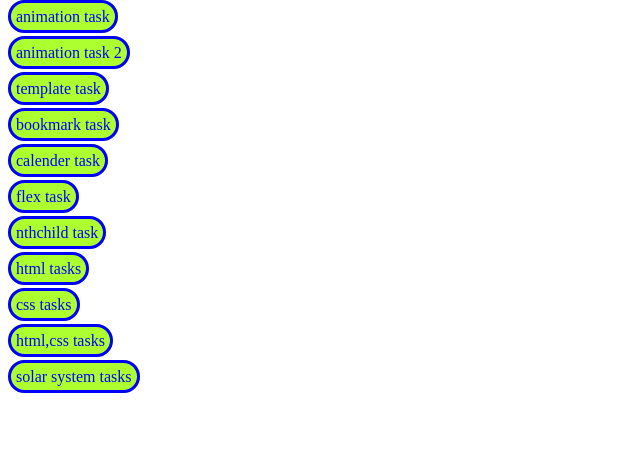
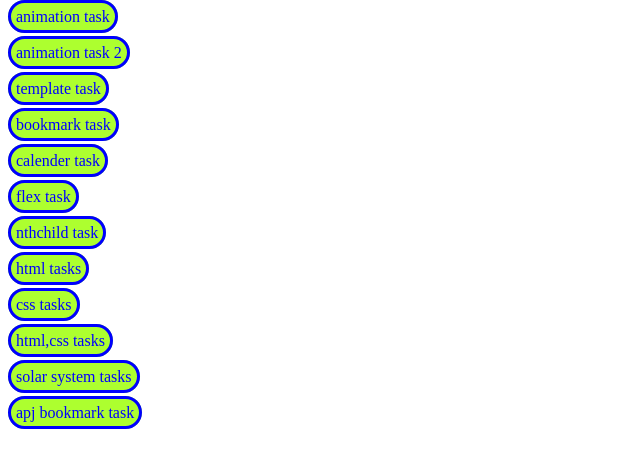
Before and after one commit to dakaniramesh26/CSS, a plain HTML site: page index.html in a window 1280 px wide. Shown: the whole page, without its empty margins (0-640 px from the left). Drawn offline with Linux system fonts and the light colour scheme.

Commit message:
Update index.html

```diff
--- a/index.html
+++ b/index.html
@@ -26,5 +26,6 @@
       <a href="task1.html">css tasks</a><br><br>
       <a href="tasks.html">html,css tasks</a><br><br>
      <a href="solarsystem.html">solar system tasks</a><br><br>
+      <a href="apjbookmark.html">apj bookmark task</a><br><br>
 </body>
 </html>
```
